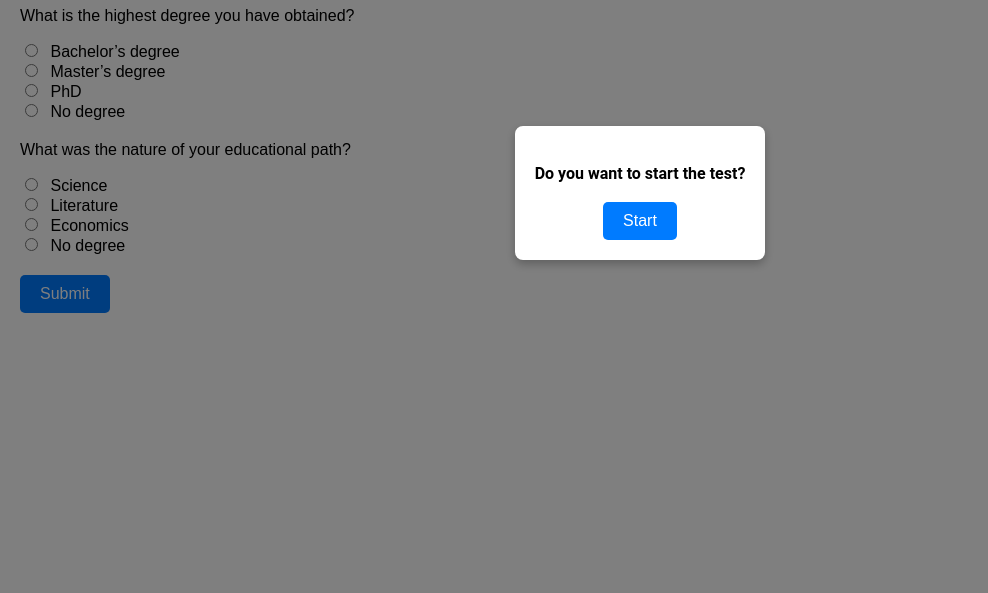
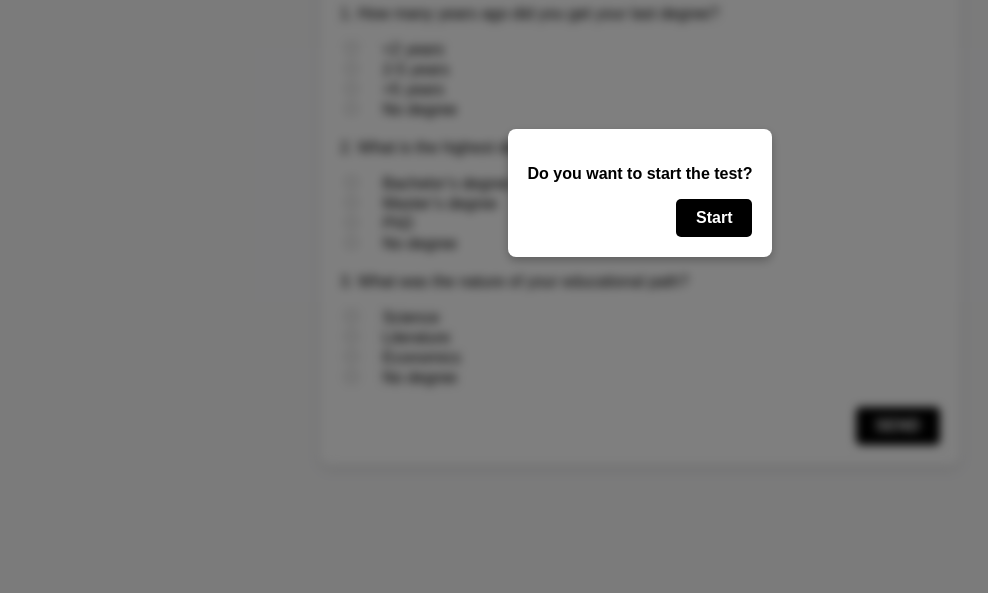
Before and after one commit to le027/static_copilot, a website: page questionnaire.html in a window 1280 px wide. Shown: the part 207-800 px from the top of the page, without its empty margins (0-988 px from the left). Drawn offline with Linux system fonts and the light colour scheme.

Commit message:
Update Questionnaire Style

```diff
--- a/questionnaire.html
+++ b/questionnaire.html
@@ -6,24 +6,57 @@
     <title>Questionnaire</title>
     <style>
         body {
+            margin: 0;
+            padding: 0;
+            display: flex;
+            justify-content: center;
+            align-items: center;
+            height: 100vh;
+            background-color: #f7f7f8;
             font-family: Arial, sans-serif;
-            margin: 20px;
+        }
+
+        .container {
+            background: white;
+            border-radius: 10px;
+            box-shadow: 0 4px 10px rgba(0, 0, 0, 0.1);
+            width: 90%;
+            max-width: 600px;
+            padding: 20px;
+            text-align: center;
+        }
+
+        .container.blurred {
+            filter: blur(5px);
+            pointer-events: none; /* disable the interaction with the other element under the pop up */
+        }
+
+        h1 {
+            margin-bottom: 20px;
+            font-size: 24px;
+            color: #333;
         }
 
         .question {
             margin-bottom: 20px;
+            text-align: left;
         }
 
         label {
             font-weight: normal;
-            display: inline-block;
-            margin-left: 5px;
+            margin-left: 10px;
+            font-size: 16px;
         }
 
         .radio-group {
             display: flex;
             align-items: center;
             margin-bottom: 10px;
+        }
+
+        input[type="radio"] {
+            accent-color: #333;
+            margin-right: 10px;
         }
 
         .popup {
@@ -37,9 +70,6 @@
             justify-content: center;
             align-items: center;
             z-index: 1000;
-            font-family: 'Roboto', sans-serif;
-            font-size: 16px;
-            line-height: 1.5;
         }
 
         .popup-content {
@@ -52,16 +82,21 @@
 
         button {
             padding: 10px 20px;
-            background-color: #007BFF;
+            background-color: #000;
             color: white;
             border: none;
             border-radius: 5px;
             cursor: pointer;
             font-size: 16px;
+            font-weight: bold;
+            position: relative;
+            bottom: 0;
+            right: 0;
+            float: right;
         }
 
         button:hover {
-            background-color: #0056b3;
+            background-color: #333;
         }
 
         .hidden {
@@ -70,34 +105,48 @@
     </style>
 </head>
 <body>
+    <div class="container">
         <h1>Questionnaire</h1>
         <form id="questionnaire">
-        <p>How many years ago did you get your last degree?</p>
             <div class="question">
-            <input type="radio" id="q1-option1" name="question1" value="<2 years" required> <label for="q1-option1"><2 years</label><br>
-            <input type="radio" id="q1-option2" name="question1" value="2-5 years"> <label for="q1-option2">2-5 years</label><br>
-            <input type="radio" id="q1-option3" name="question1" value=">5 years"> <label for="q1-option3">>5 years</label><br>
-            <input type="radio" id="q1-option4" name="question1" value="No degree"> <label for="q1-option4">No degree</label>
+                <p>1. How many years ago did you get your last degree?</p>
+                <input type="radio" id="q1-option1" name="question1" value="<2 years" required>
+                <label for="q1-option1">&lt;2 years</label><br>
+                <input type="radio" id="q1-option2" name="question1" value="2-5 years">
+                <label for="q1-option2">2-5 years</label><br>
+                <input type="radio" id="q1-option3" name="question1" value=">5 years">
+                <label for="q1-option3">&gt;5 years</label><br>
+                <input type="radio" id="q1-option4" name="question1" value="No degree">
+                <label for="q1-option4">No degree</label>
             </div>
 
-        <p>What is the highest degree you have obtained?</p>
             <div class="question">
-                <input type="radio" id="q2-option1" name="question2" value="Bachelor’s degree" required> <label for="q2-option1">Bachelor’s degree</label><br>
-                <input type="radio" id="q2-option2" name="question2" value="Master’s degree"> <label for="q2-option2">Master’s degree</label><br>
-                <input type="radio" id="q2-option3" name="question2" value="PhD"> <label for="q2-option3">PhD</label><br>
-                <input type="radio" id="q2-option4" name="question2" value="No degree"> <label for="q2-option4">No degree</label>
+                <p>2. What is the highest degree you have obtained?</p>
+                <input type="radio" id="q2-option1" name="question2" value="Bachelor’s degree" required>
+                <label for="q2-option1">Bachelor’s degree</label><br>
+                <input type="radio" id="q2-option2" name="question2" value="Master’s degree">
+                <label for="q2-option2">Master’s degree</label><br>
+                <input type="radio" id="q2-option3" name="question2" value="PhD">
+                <label for="q2-option3">PhD</label><br>
+                <input type="radio" id="q2-option4" name="question2" value="No degree">
+                <label for="q2-option4">No degree</label>
             </div>
 
-        <p>What was the nature of your educational path?</p>
             <div class="question">
-            <input type="radio" id="q3-option1" name="question3" value="Science" required> <label for="q3-option1">Science</label><br>
-            <input type="radio" id="q3-option2" name="question3" value="Literature"> <label for="q3-option2">Literature</label><br>
-            <input type="radio" id="q3-option3" name="question3" value="Economics"> <label for="q3-option3">Economics</label><br>
-            <input type="radio" id="q3-option4" name="question3" value="No degree"> <label for="q3-option4">No degree</label>
+                <p>3. What was the nature of your educational path?</p>
+                <input type="radio" id="q3-option1" name="question3" value="Science" required>
+                <label for="q3-option1">Science</label><br>
+                <input type="radio" id="q3-option2" name="question3" value="Literature">
+                <label for="q3-option2">Literature</label><br>
+                <input type="radio" id="q3-option3" name="question3" value="Economics">
+                <label for="q3-option3">Economics</label><br>
+                <input type="radio" id="q3-option4" name="question3" value="No degree">
+                <label for="q3-option4">No degree</label>
             </div>
 
-        <button type="submit">Submit</button>
+            <button type="submit">SEND</button>
         </form>
+    </div>
 
     <!-- pop up for the user id generation -->
     <div class="popup" id="popup">
@@ -111,10 +160,12 @@
         const popup = document.getElementById('popup');
         const generateIdButton = document.getElementById('generateId');
         const questionnaire = document.getElementById('questionnaire');
+        const container = document.querySelector('.container');
 
         //show the pop up when the page is loaded
         window.onload = () => {
             popup.classList.remove('hidden');
+            container.classList.add('blurred');
         };
 
         //user id generation calling the backend
@@ -124,7 +175,8 @@
                 .then((data) => {
                     const userId = data.userId;
                     localStorage.setItem('userId', userId);
-                    popup.classList.add('hidden'); //hide the pop u
+                    popup.classList.add('hidden'); //hide the pop up
+                    container.classList.remove('blurred');
                     console.log('Generated User ID:', userId);
                 })
                 .catch((err) => console.error('Error generating ID:', err));
```
Lines whose indentation alone changed are shown as unchanged.
